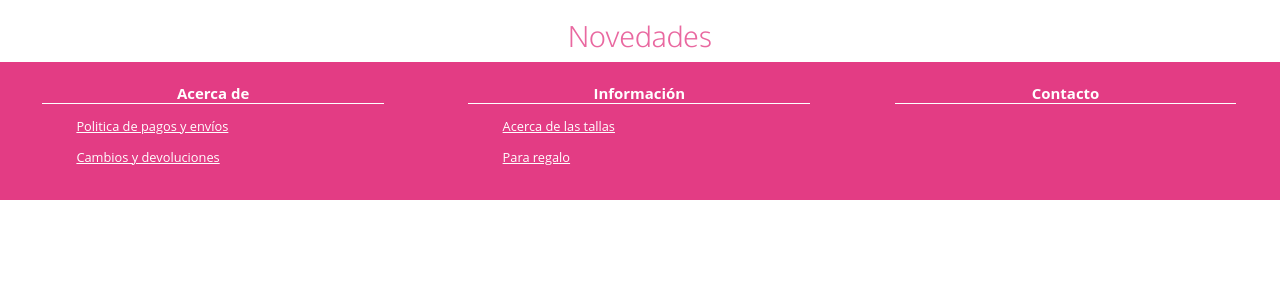
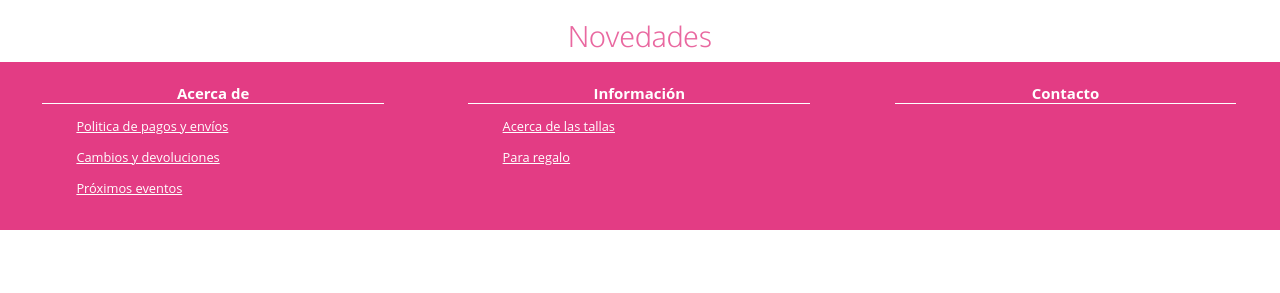
Before and after one commit to ach4m0/estatependiente, a Django app: template estatependiente/templates/home.html in a window 1280 px wide. Shown: the part 348-641 px from the top of the page. Run offline with Django 3.2, Linux system fonts and the light colour scheme; the template is opened without the code that fills it, so the values that code supplies are empty; some libraries are stand-ins or nearby versions.

Commit message:
Added new link "Proximos eventos"

```diff
--- a/estatependiente/templates/base.html
+++ b/estatependiente/templates/base.html
@@ -28,6 +28,7 @@
             <h3>Acerca de</h3>
             <p><a href="/info/pagosyenvios" target="_blank">Politica de pagos y envíos</a></p>
             <p><a href="/info/cambiosydevoluciones" target="_blank">Cambios y devoluciones</a></p>
+            <p><a href="/info/proximoseventos" target="_blank">Próximos eventos</a></p>
         </div>
         <div>
             <h3>Información</h3>
```
